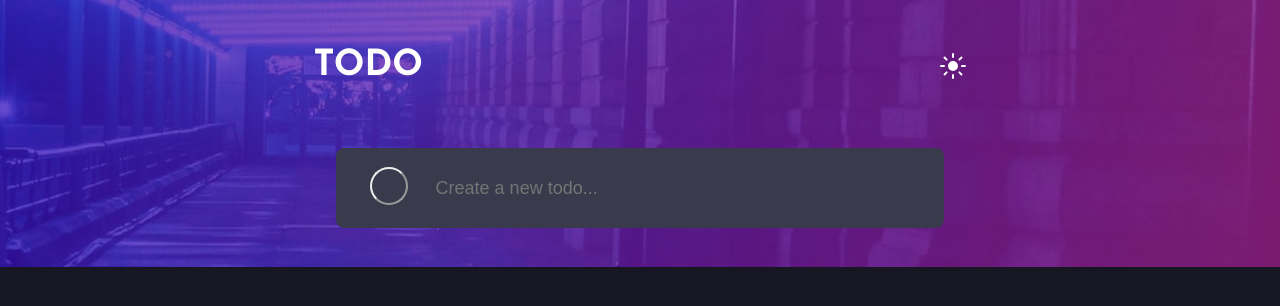
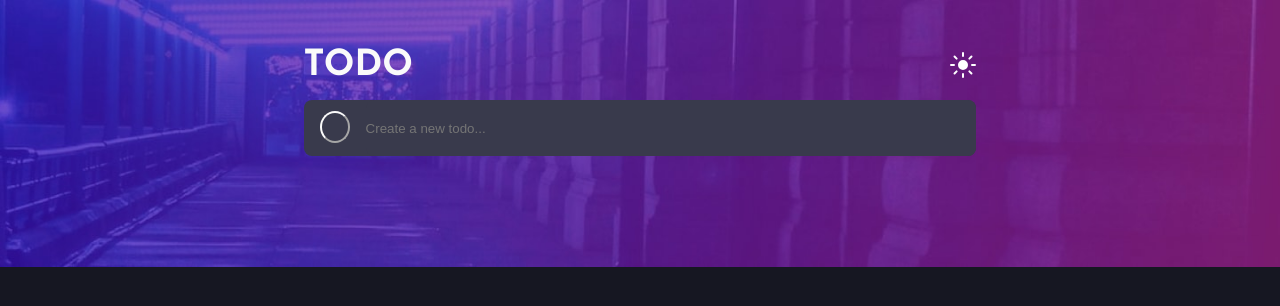
Before and after one commit to TackoBracko/todo-app-react, a React (Vite) app: page / in a window 1280 px wide. Shown: the top 306 px of the page. Built offline with nearby package versions, Linux system fonts and the light colour scheme.

Commit message:
new css and taskswrapper component

```diff
--- a/src/App.jsx
+++ b/src/App.jsx
@@ -1,42 +1,15 @@
 import Header from "./components/Header.jsx"
-import TodoForm from "./components/TodoForm.jsx"
-import TodoList from "./components/TodoList.jsx"
-import TodoButtons from "./components/TodoButtons.jsx"
+import TasksWrapper from "./components/TasksWrapper.jsx"
+//import TodoForm from "./components/TodoForm.jsx"
+//import TodoList from "./components/TodoList.jsx"
+//import TodoButtons from "./components/TodoButtons.jsx"
 import { useState } from "react"
 
 function App() {
     const [darkMode, setDarkMode] = useState(true);
-    const [tasks, setTasks] = useState([])
 
     const toggleDarkMode = () => {
-        setDarkMode(prevMode => !prevMode);
-    }
-
-    const addTodoTask = (inputTaskValue) => {
-        if (typeof inputTaskValue === 'string' && inputTaskValue.trim() !== '') {
-            const newTask = {
-                title: inputTaskValue,
-                id: Math.random(),
-                completed: false
-            }
-
-            setTasks([...tasks, newTask])
-        }
-    }
-
-    const toggleTaskStatus = (id) => {
-        setTasks(tasks.map(task => {
-            if (task.id === id) {
-                return {...task, completed: !task.completed}
-            }
-            return task
-        }))
-    }
-
-    const deleteTask = (id) => {
-        setTasks(tasks.filter(task => {
-            return (task.id !== id)
-        }))
+        setDarkMode(prevMode => !prevMode)
     }
 
     return (
@@ -44,9 +17,7 @@ function App() {
             <div className={`app_container ${darkMode ? 'dark_mode' : 'light_mode'}`}>
                 <div className='container'>
                     <Header toggleDarkMode={toggleDarkMode} darkMode={darkMode} />
-                    <TodoForm addTodoTask={addTodoTask} />
-                    <TodoList tasks={tasks} toggleTaskStatus={toggleTaskStatus} deleteTask={deleteTask} />
-                    {tasks.length > 0 && <TodoButtons tasks={tasks} />}
+                    <TasksWrapper />
                 </div>
             </div>
         </>
--- /dev/null
+++ b/src/components/TasksWrapper.jsx
@@ -0,0 +1,45 @@
+import TodoForm from "./TodoForm.jsx"
+import TodoList from "./TodoList.jsx"
+import TodoButtons from "./TodoButtons.jsx"
+import { useState } from "react"
+
+export default function TasksWrapper() {
+    const [tasks, setTasks] = useState([])
+
+    const addTodoTask = (inputTaskValue) => {
+        if (typeof inputTaskValue === 'string' && inputTaskValue.trim() !== '') {
+            const newTask = {
+                title: inputTaskValue,
+                id: Math.random(),
+                completed: false
+            }
+
+            setTasks([...tasks, newTask])
+            console.log(inputTaskValue)
+        }
+    }
+
+    const toggleTaskStatus = (id) => {
+        setTasks(tasks.map(task => {
+            if (task.id === id) {
+                return {...task, completed: !task.completed}
+            }
+            return task
+        }))
+    }
+
+    const deleteTask = (id) => {
+        setTasks(tasks.filter(task => {
+            return (task.id !== id)
+        }))
+    }
+
+    return(
+        <>
+            <TodoForm addTodoTask={addTodoTask} />
+            <TodoList tasks={tasks} toggleTaskStatus={toggleTaskStatus} deleteTask={deleteTask} />
+            {tasks.length > 0 &&
+            <TodoButtons tasks={tasks} />}
+        </>
+    )
+}
--- a/src/components/TodoButtons.jsx
+++ b/src/components/TodoButtons.jsx
@@ -2,19 +2,17 @@ export default function TodoButtons({tasks}) {
 
     return (
         <>
-            <section className="todo_btns">
-            <span> {tasks.length} tasks left</span>
+            <div className="todo_btns">
+                <p> {tasks.length} task(s) left</p>
 
                 <div>
                     <button className="tags_btns one">All</button>
                     <button className="tags_btns">Active</button>
                     <button className="tags_btns">Completed</button>
+                    <button className="tags_btns" >Clear Completed</button>
                 </div>
 
-                <div>
-                    <button className="tags_btns">Clear Completed</button>
-                </div>
-            </section>
+            </div>
         </>
     )
 }
--- a/src/components/TodoForm.jsx
+++ b/src/components/TodoForm.jsx
@@ -5,6 +5,7 @@ export default function TodoForm({ addTodoTask }) {
 
     const handleSubmit = (e) => {
         e.preventDefault()
+        addTodoTask(inputTaskValue)
         setInputTaskValue('')
     }
 
@@ -14,7 +15,8 @@ export default function TodoForm({ addTodoTask }) {
 
     return (
         <>
-            <form onSubmit={handleSubmit}>
+            <form className="form" onSubmit={handleSubmit}>
+                <button type="submit" className="submitBtn" ></button>
                 <input
                     type="text"
                     value={inputTaskValue}
@@ -22,7 +24,6 @@ export default function TodoForm({ addTodoTask }) {
                     onChange={handleChange}
                     placeholder="Create a new todo..."
                 />
-                <button type="submit" className="submitBtn" onClick={() => addTodoTask(inputTaskValue)}></button>
             </form>
         </>
     )
--- a/src/components/TodoList.jsx
+++ b/src/components/TodoList.jsx
@@ -5,7 +5,6 @@ export default function TodoList({ tasks, toggleTaskStatus, deleteTask }) {
         <ul>
             {tasks.map(task => (
                 <TodoItem key={task.id} task={task} toggleTaskStatus={toggleTaskStatus} deleteTask={deleteTask} />
-
             ))}
         </ul>
     )
--- a/src/index.css
+++ b/src/index.css
@@ -1,4 +1,24 @@
 @import url("https://fonts.googleapis.com/css2?family=Josefin+Sans:wght@400;700&display=swap");
+
+:root {
+  /* light theme */
+
+  --very-light-gray: hsl(0, 0%, 98%);
+  --very-light-grayish-blue: hsl(236, 33%, 92%);
+  --light-grayish-blue: hsl(233, 11%, 84%);
+  --dark-grayish-blue: hsl(236, 9%, 61%);
+  --veryy-dark-grayish-blue: hsl(235, 19%, 35%);
+
+  /*dark theme*/
+
+  --very-dark-blue: hsl(235, 21%, 11%);
+  --very-dark-desaturated-blue: hsl(235, 24%, 19%);
+  --light-grayish-blue: hsl(234, 39%, 85%);
+  --light-grayish-blue: hsl(236, 33%, 92%);
+  --dark-grayish-blue: hsl(234, 11%, 52%);
+  --very-dark-grayish-blue: hsl(233, 14%, 35%);
+  --very-dark-grayish-blue: hsl(237, 14%, 26%);
+}
 
 * {
   box-sizing: border-box;
@@ -20,7 +40,7 @@ body{
   font-family: "Josefin Sans", sans-serif, "Courier New", Courier, monospace;
   font-size: 1.125rem;
   font-weight: 400;
-  color: hsl(234, 11%, 51%)
+  color: hsl(234, 11%, 51%);
 }
 
 img {
@@ -33,76 +53,81 @@ img {
   margin-right: 1rem;
 }
 
-header {
-  color: white;
+@media (min-width: 375px) {
+  .header_content {
     display: flex;
     justify-content: space-between;
-  align-items: center;
-  margin-bottom: 2rem;
     margin-top: 3rem;
-}
-
-.header_content {
-  display: flex;
-  align-items: center;
+    margin-bottom: 1rem;
+    color: var(--very-light-gray);
   }
 
   .btn_icon_toggle {
     border: none;
     background: transparent;
     cursor: pointer;
-  display: flex;
-  align-items: center;
-  justify-content: center;
-  padding: 0;
   }
 
-form {
+  .form {
+    background-color: hsl(237, 14%, 26%);
     display: flex;
-  padding: 2rem;
-  position: relative;
+    height: 3.5rem;
+    border-radius: 0.5rem;
+    margin-bottom: 1rem;
+    padding-left: 1rem;
+    font-size: 1.125rem;
   }
 
   .todo_input {
-  background-color: hsl(237, 14%, 26%);
-  color: hsl(236, 9%, 61%);
-  font-size: 1.125rem;
+    color: var(--light-grayish-blue);
     width: 100%;
-  height: 5rem;
     border-radius: 0.5rem;
-  padding-left: 100px;
   }
 
-.todo-input:focus {
+  .todo_input:focus {
+    outline: none;
+  }
+
+  .submitBtn {
+    border-color: var(--very-light-gray);
+    border-radius: 50%;
+    width: 2rem;
+    height: 2rem;
+    cursor: pointer;
+    margin-right: 1rem;
+    margin-top: 0.7rem;
+  }
+
+  .submitBtn:focus {
     outline: none;
   }
 
   .task {
     list-style: none;
-  margin-left: 1rem;
     background-color: hsl(237, 14%, 26%);
-  border-radius: 0.5rem;
-  padding: 2rem;
-  color: hsl(0, 0%, 98%);
-  border-bottom: 1px solid grey;
-  font-size: 1.5rem;
-
+    height: 3.5rem;
+    padding: 1rem;
+    color: var(--light-grayish-blue);
+    border-bottom: 1px solid var(--dark-grayish-blue);
+    width: 100%;
     display: flex;
     justify-content: space-between;
     align-items: center;
   }
 
+  .task:first-child {
+    border-radius: 0.5rem 0.5rem 0rem 0rem;
+  }
+
   .task_checkbox {
-  margin-right: 1rem;
-  width: 2.4rem;
-  height: 2.4rem;
+    width: 1.7rem;
+    height: 1.7rem;
     border-radius: 50%;
-  vertical-align: middle;
     border: 1px solid #ddd;
     appearance: none;
     -webkit-appearance: none;
-  outline: none;
     cursor: pointer;
+    margin-right: 1rem;
   }
 
   .task_checkbox:checked {
@@ -118,100 +143,37 @@ form {
     background-color: transparent;
     border: none;
     color: hsl(236, 9%, 61%);
-  font-size: 2rem;
-  width: 2.4rem;
-  height: 2.4rem;
+    font-size: 1.125rem;
+    width: 2rem;
+    height: 2rem;
     cursor: pointer;
-}
-
-.submitBtn {
-  display: flex;
-  background-color: hsl(237, 14%, 26%);
-  border-color: inherit;
-  border-radius: 50%;
-  width: 2.4rem;
-  height: 2.4rem;
-  cursor: pointer;
-  margin-left: 1rem;
-  margin-top: 1rem;
-  position: absolute;
-  top: 35px;
-  left: 50px;
-}
-
-.submitBtn:focus {
-  outline: none;
   }
 
   .todo_btns {
     display: flex;
-  justify-content: space-between;
-  margin-top: 3rem;
+    justify-content: space-around;
+    align-items: center;
+    background-color: hsl(237, 14%, 26%);
+    height: 3.5rem;
+    padding: 1rem 0rem 0.5rem 1rem;
+    text-align: center;
+    gap: 1rem
   }
 
-.todo_btns span {
-  color: hsl(234, 24%, 85%);
-  font-size: 1.125rem;
+  .todo_btns:last-child {
+    border-radius: 0rem 0rem 0.5rem 0.5rem;
   }
 
   .tags_btns {
     background-color: transparent;
+    color: var(--dark-grayish-blue);
     border: none;
     cursor: pointer;
-  color: hsl(234,24%, 85%);
-  font-size: 1.3rem;
-  margin-right: 2rem;
+    margin-right: 0.5rem;
   }
 
   .one {
     color: rgb(82, 177, 177);
-}
-
-/* media query*/
-
-@media (min-width: 600px) {
-  .container {
-    margin-left: auto;
-    margin-right: auto;
-    width: 60ch;
-  }
-
-  header {
-    margin-left: 0.625rem;
-    margin-right: 0.625rem;
-  }
-
-  .todo_btns span {
-    margin-left: 0.625rem;
-  }
-}
-
-@media (min-width: 1440px) {
-  .container {
-    margin-left: auto;
-    margin-right: auto;
-    width: 60ch;
-  }
-}
-
-@media (max-width: 599px) and (min-width: 375px) {
-  .todo_input {
-    font-size: 0.875rem;
-    padding: 1rem;
-    padding-left: 5.5rem;
-  }
-
-  .todo_btns {
-    flex-direction: column;
-    align-items: center;
-  }
-
-  .todo_btns > div:last-of-type {
-    margin-top: 1rem;
-  }
-
-  .todo_btns span {
-    margin-bottom: 0.5rem;
   }
 }
 
@@ -221,7 +183,7 @@ form {
   background-image: url(/src/assets/bg-desktop-dark.jpg) ;
   background-color: hsl(235, 21%, 11%);
   background-repeat: no-repeat;
-  background-size: contain;
+  background-size: auto;
 }
 
 .dark_mode .todo_input {
@@ -230,37 +192,61 @@ form {
   border: none;
 }
 
-.dark-mode .submitBtn {
+.dark_mode .submitBtn {
   background-color: hsl(237, 14%, 26%);
 }
 
 .light_mode {
   background-image: url(/src/assets/bg-desktop-light.jpg);
   background-repeat: no-repeat;
-  background-size: contain;
-  background-color: hsl(0, 0%, 98%);
+  background-size: auto;
+  background-color: var(--very-light-gray);
   color: hsl(236, 9%, 61%);
 }
 
+.light_mode .form {
+  background-color: var(--very-light-gray);
+}
+
 .light_mode .todo_input {
-  background-color: hsl(0, 0%, 98%);
-  color: hsl(235, 21%, 11%);
+  background-color: var(--very-light-gray);
+  color: var(--very-dark-blue);
+  border: none;
 }
 
 .light_mode .task {
-  background-color: hsl(0, 0%, 98%);
-  border: 1px solid hsl(236, 9%, 61%);
-  color:  hsl(236, 9%, 61%);
+  background-color: var(--very-light-gray);
+  border: 1px solid var(--light-grayish-blue);
+  color: var(--dark-grayish-blue);
 }
 
-.light_mode .submitBtn {
-  background-color: hsl(0, 0%, 98%);
+.light_mode .todo_btns {
+  background-color: var(--very-light-gray);
+  border: 1px solid var(--light-grayish-blue);
 }
 
-.light_mode .tags_btns {
-  color: hsl(236, 9%, 61%);
+@media (min-width: 768px) {
+  .container {
+    margin-left: auto;
+    margin-right: auto;
+    width: 60ch;
+  }
 }
 
-.light_mode .todo_btns span {
-  color: hsl(236, 9%, 61%);
+@media (min-width: 1024px) {
+  .container {
+    margin-left: auto;
+    margin-right: auto;
+    width: 60ch;
   }
+
+  .dark_mode {
+    background-repeat: no-repeat;
+    background-size: contain;
+  }
+
+  .light_mode {
+    background-repeat: no-repeat;
+    background-size: contain;
+  }
+}
```
Lines whose indentation alone changed are shown as unchanged.
